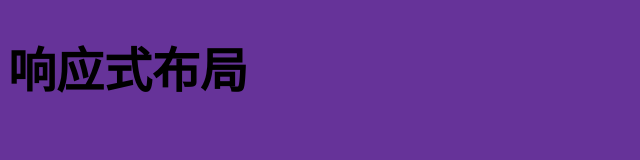
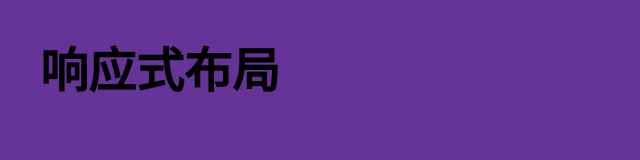
Before and after one commit to haobingwang/response-web-design, a plain HTML site: page index.html in a window 1280 px wide. Shown: the whole page, without its empty margins (0-640 px from the left). Drawn offline with Linux system fonts and the light colour scheme.

Commit message:
限制页面无限扩张

```diff
--- a/index.html
+++ b/index.html
@@ -9,6 +9,8 @@
   <script src="scripts/main.js"></script>
 </head>
 <body>
-  <h1>响应式布局</h1>
+  <div class="wrapper">
+      <h1>响应式布局</h1>
+  </div>
 </body>
 </html>
--- a/styles/main.css
+++ b/styles/main.css
@@ -1,5 +1,12 @@
 html {
   font-size: 62.5%;
+}
+
+.wrapper {
+  margin-left: auto;
+  margin-right: auto;
+  width: 95%;
+  max-width: 1200px; /* 限制页面无限扩张 */
 }
 
 @media screen and (min-width: 1080px) {
```
